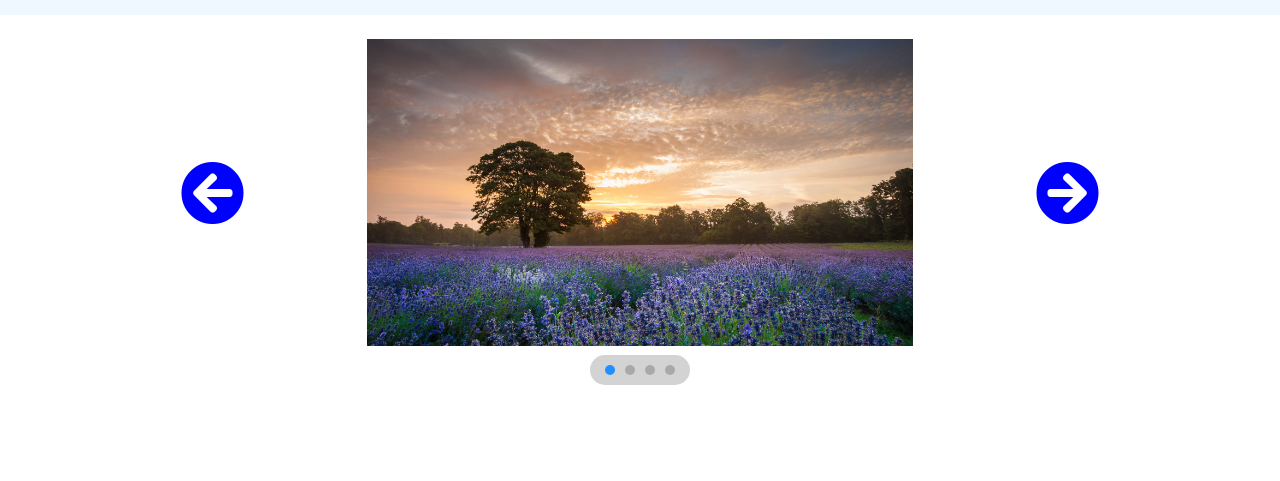
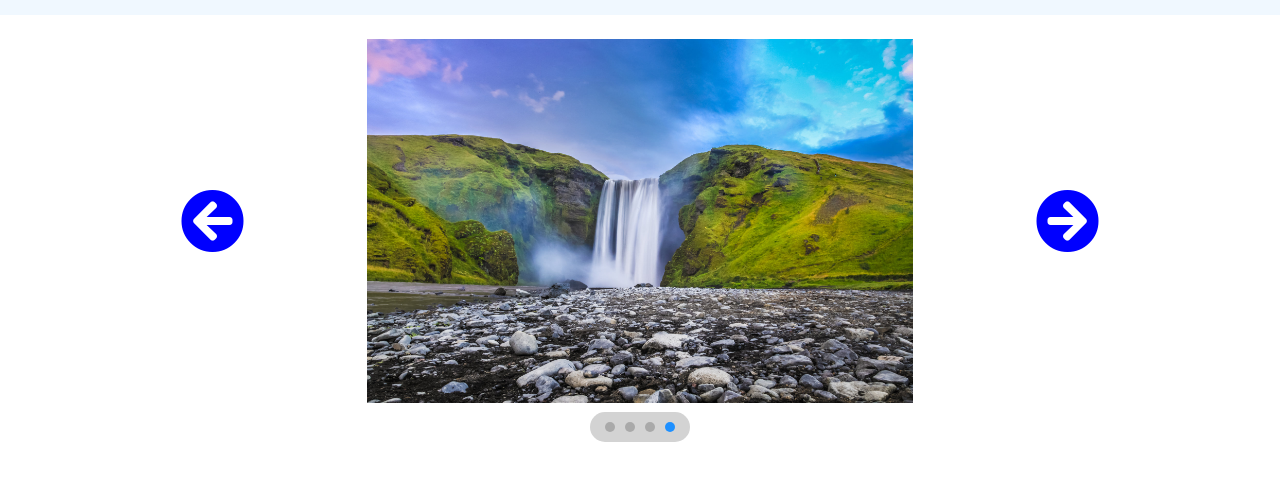
Before and after one commit to Vasmayer/Vue-Slider, a plain HTML site: page index.html in a window 1280 px wide. Both pictures are taken after a click on the element 212 px from the left and 257 px from the top of the page. Shown: the part 65-546 px from the top of the page. Drawn offline with nearby package versions, Linux system fonts and the light colour scheme.

Commit message:
es completed

```diff
--- a/index.html
+++ b/index.html
@@ -16,19 +16,19 @@
         <div class="container position-relative">
             <div id="root">
                 <div class="row">
-                    <div class="col-3 d-flex align-items-center justify-content-center">
-                        <i class="fas fa-arrow-circle-left fa-4x"></i>
+                    <div class="col-3 d-flex align-items-center justify-content-center" @click = "prevPic">
+                        <i class="fas fa-arrow-circle-left fa-4x" ></i>
                     </div>
                     <div class="col-6">
                         <img v-if="isActive(index)" v-for="(imageUri,index) in imagesUri" :src="imageUri" :alt="'Image'+ index" class="img-fluid">
                     </div>
-                    <div class="col-3 d-flex align-items-center justify-content-center">
-                        <i class="fas fa-arrow-circle-right fa-4x"></i>
+                    <div class="col-3 d-flex align-items-center justify-content-center" @click = "nextPic">
+                        <i class="fas fa-arrow-circle-right fa-4x" ></i>
                     </div>
                 </div>
                 <div class=" my-4 position-absolute top-100 start-50 translate-middle">
                     <div class="dots-group d-flex align-items-center justify-content-center">
-                        <div v-for="(imageUri,index) in imagesUri" class="dot" :class="isActive(index) ? 'active':'' "></div>
+                        <div @click="setIndexSlider(index)" v-for="(imageUri,index) in imagesUri" class="dot" :class="isActive(index) ? 'active':'' "></div>
 
                     </div>
                 </div>
--- a/js/script.js
+++ b/js/script.js
@@ -33,9 +33,21 @@ var app5 = new Vue({
     },
     methods:
       {
+         setIndexSlider(index)
+         {
+            this.indexSlider = index;
+         },
          isActive(index)
          {
             return index === this.indexSlider;
+         },
+         nextPic()
+         {
+            this.indexSlider === this.imagesUri.length - 1 ? this.indexSlider = 0 : this.indexSlider++;
+         },
+         prevPic()
+         {
+            this.indexSlider === 0 ? this.indexSlider = this.imagesUri.length - 1 : this.indexSlider--;
          }
       }
   })
```
